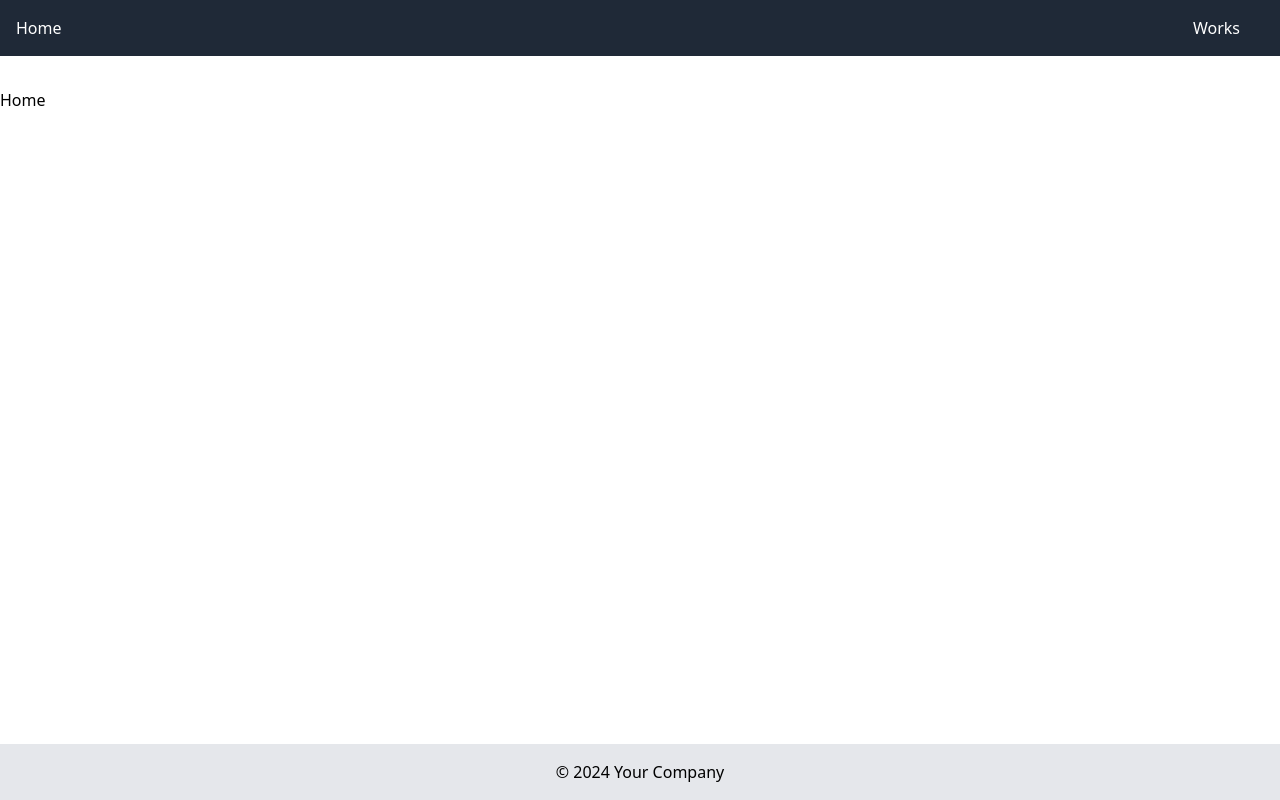
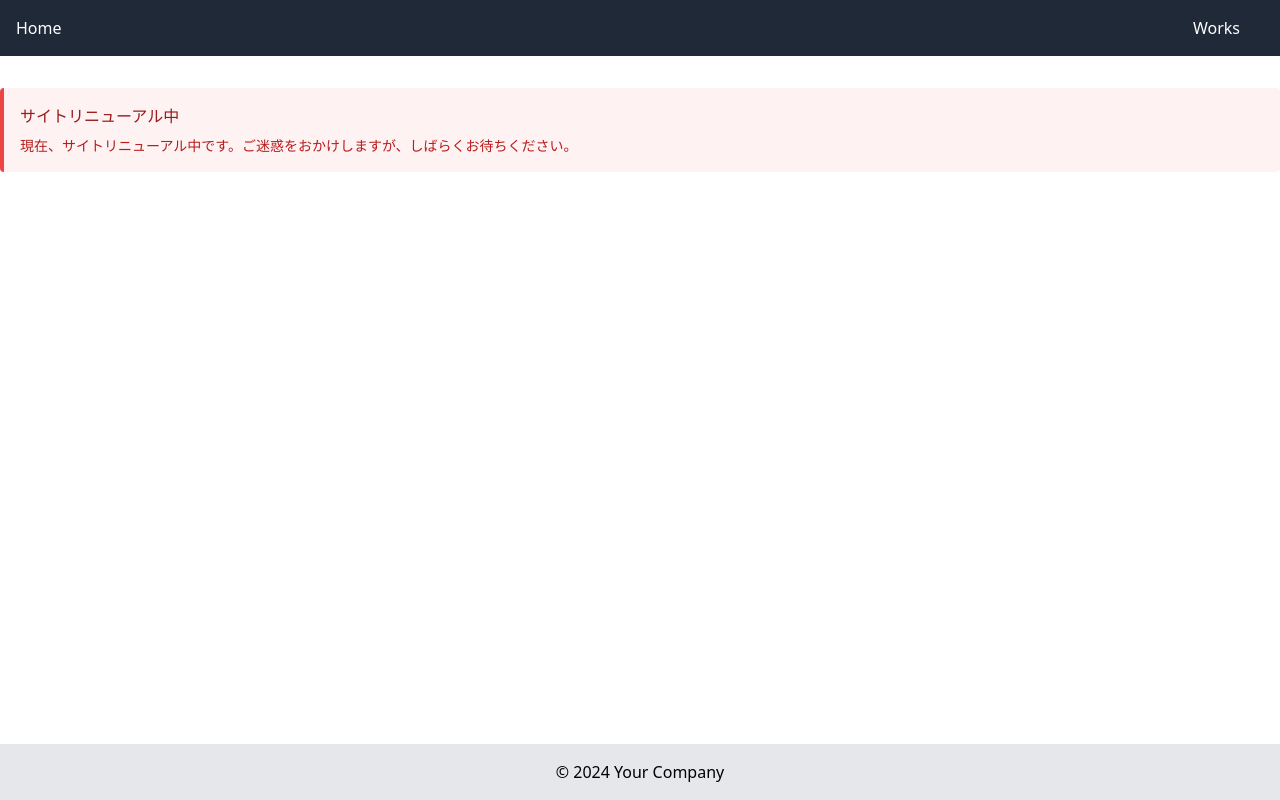
Before and after one commit to ENDOTAKUMI/ENDOTAKUMI.github.io, a React (Vite) app: page / in a window 1280 px wide. Built offline with nearby package versions, Linux system fonts and the light colour scheme.

Commit message:
Feature: Alete all page

```diff
--- /dev/null
+++ b/src/components/Notice.jsx
@@ -0,0 +1,20 @@
+import React from 'react';
+
+const Notice = () => {
+  return (
+    <div
+      role="alert"
+      className="rounded border-s-4 border-red-500 bg-red-50 p-4"
+    >
+      <strong className="block font-medium text-red-800">
+        {' '}
+        サイトリニューアル中{' '}
+      </strong>
+
+      <p className="mt-2 text-sm text-red-700">
+        現在、サイトリニューアル中です。ご迷惑をおかけしますが、しばらくお待ちください。
+      </p>
+    </div>
+  );
+};
+export default Notice;
--- a/src/pages/Home.jsx
+++ b/src/pages/Home.jsx
@@ -1,6 +1,14 @@
 import React from 'react';
+import Notice from '../components/Notice';
 
 const Home = () => {
-  return <div>Home</div>;
+  return (
+    <div className="flex items-stretch gap-4">
+      <div className="flex-1">
+        <Notice />
+      </div>
+    </div>
+  );
 };
+
 export default Home;
--- a/src/pages/Works.jsx
+++ b/src/pages/Works.jsx
@@ -1,23 +1,12 @@
 import React from 'react';
 import SectionComponent from '../components/SectionComponent';
+import Notice from '../components/Notice';
 
 const Works = () => {
   return (
     <div className="flex items-stretch gap-4">
       <div className="flex-1">
-        <div
-          role="alert"
-          className="rounded border-s-4 border-red-500 bg-red-50 p-4"
-        >
-          <strong className="block font-medium text-red-800">
-            {' '}
-            サイトリニューアル中{' '}
-          </strong>
-
-          <p className="mt-2 text-sm text-red-700">
-            現在、サイトリニューアル中です。ご迷惑をおかけしますが、しばらくお待ちください。
-          </p>
-        </div>
+        <Notice />
 
         {/* ---------- */}
         <SectionComponent
```
